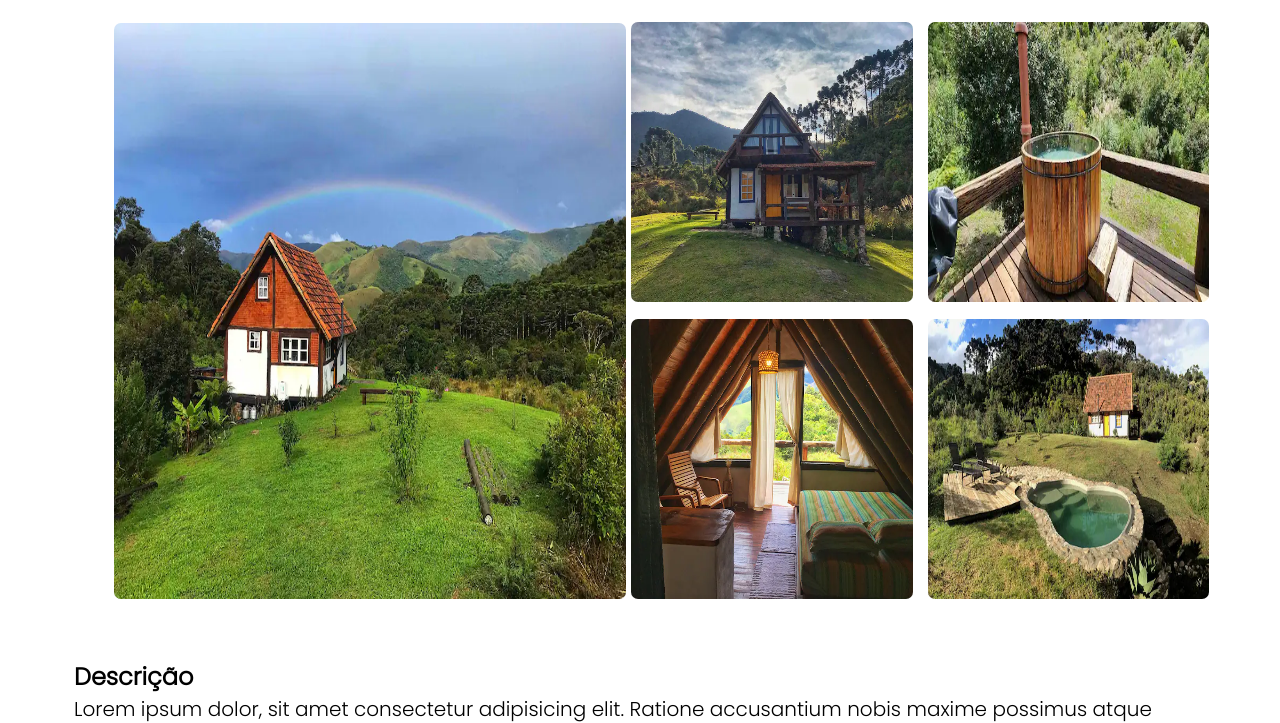
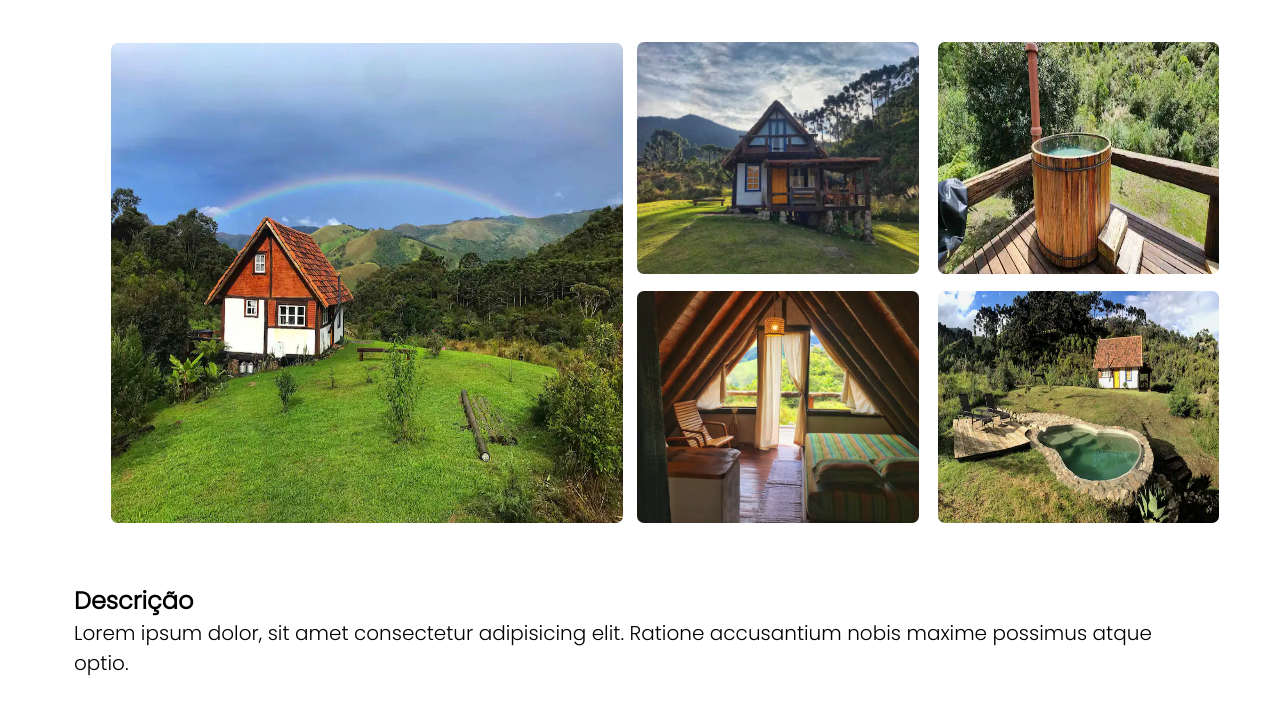
Before and after one commit to LucaolDev/Atividades-HTML, a plain HTML site: page cp_Frontend/index.html in a window 1280 px wide. Shown: the part 87-810 px from the top of the page. Drawn offline with Linux system fonts and the light colour scheme.

Commit message:
Add files via upload

```diff
--- a/cp_Frontend/css/styles.css
+++ b/cp_Frontend/css/styles.css
@@ -26,14 +26,15 @@
     display: flex;
     justify-content: space-evenly;
     align-items: center;
-    margin: 20px 50px;
+    margin: 40px;
     transition: .9s;
 
     img {
         width: 40vw;
-        height: 72vh;
+        height: 60vh;
         border-radius: 7px;
         transition: .6s;
+        margin: 5px 7px;
     }
 
     .cards-list {
@@ -43,13 +44,7 @@
 
         img {
             width: 22vw;
-            height: 35vh;
-        }
-
-        .card-item{
-            width: 100%;
-            height: 100%;
-            margin: 5px;
+            height: 29vh;
         }
     }
 
@@ -57,6 +52,7 @@
         filter: brightness(0.8);
 
     }
+
 }
 
 
```
